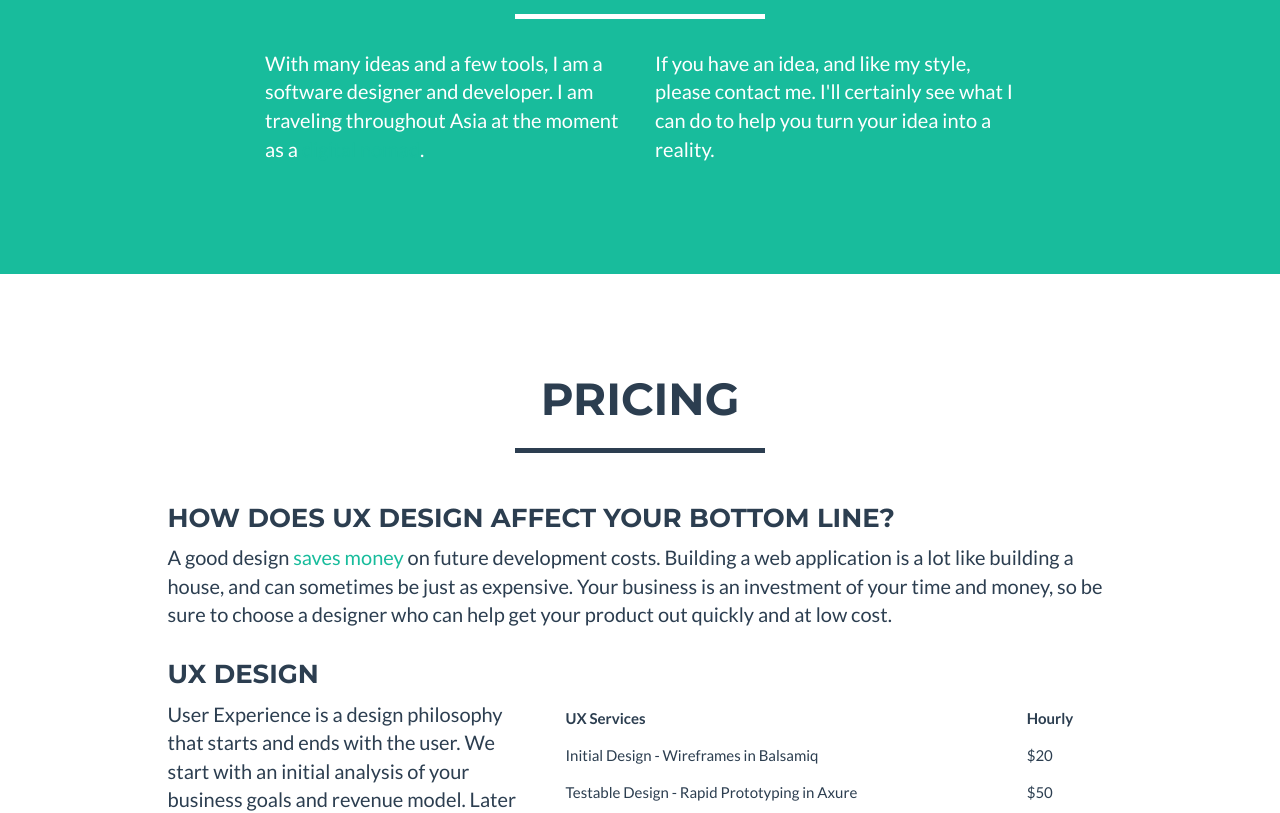
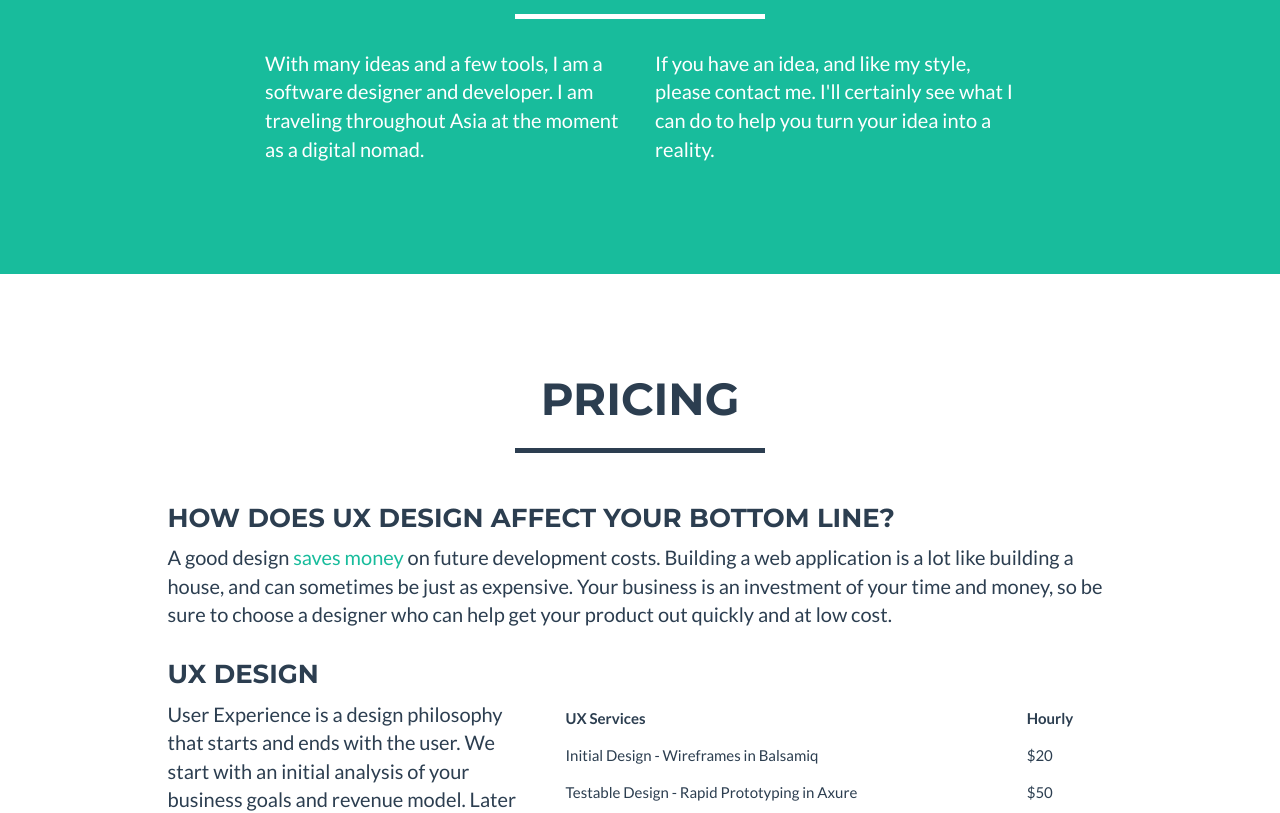
Before and after one commit to livvyjeffs/livvyjeffs.github.io, a plain HTML site: page index.html in a window 1280 px wide. Shown: the part 1820-2633 px from the top of the page. Drawn offline with nearby package versions, Linux system fonts and the light colour scheme.

Commit message:
link disappear change

```diff
--- a/less/freelancer.less
+++ b/less/freelancer.less
@@ -20,6 +20,17 @@ a:active,
 a.active {
 	color: @brand-success;
 	outline: none;
+}
+
+.success{
+	a,
+	a:hover,
+	a:focus,
+	a:active,
+	a.active {
+		color: white;
+		outline: none;
+	}
 }
 
 h1, h2, h3, h4, h5, h6 {
```
Also changed, not shown: css/freelancer.css.
